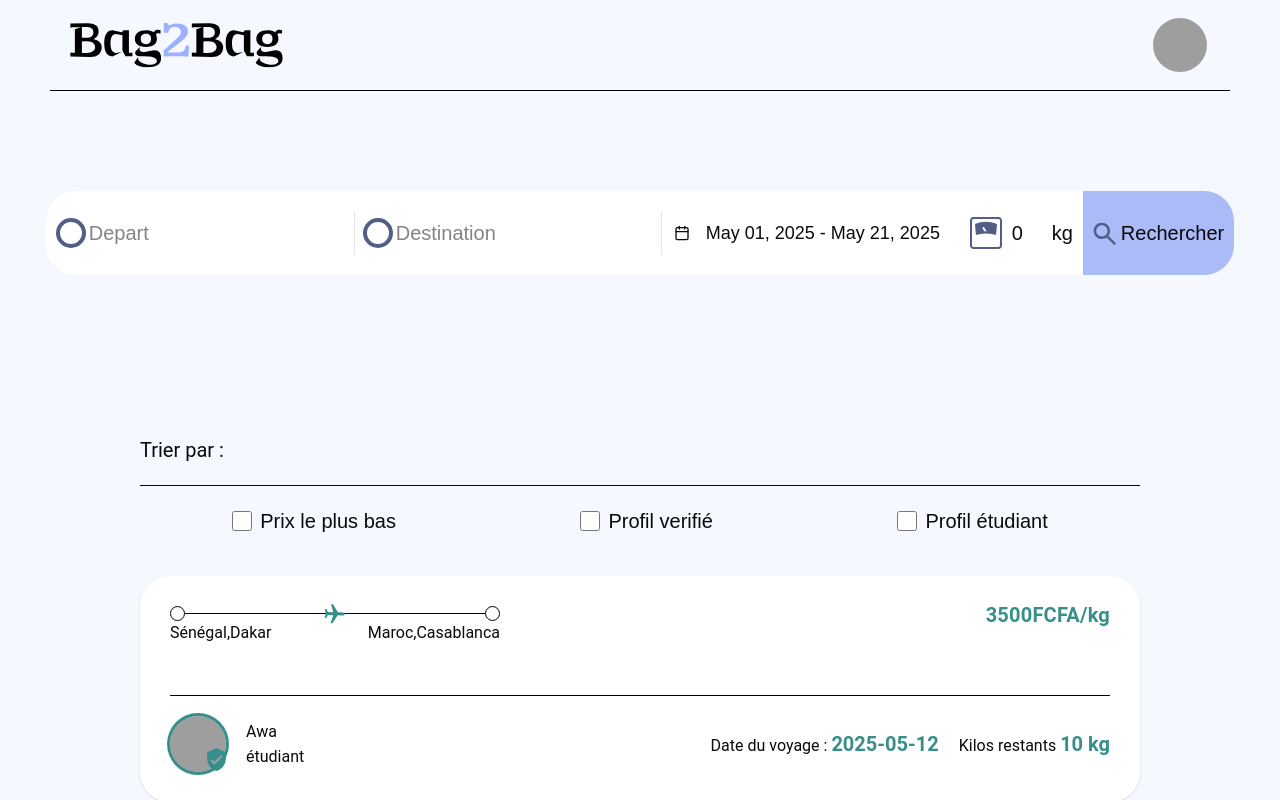
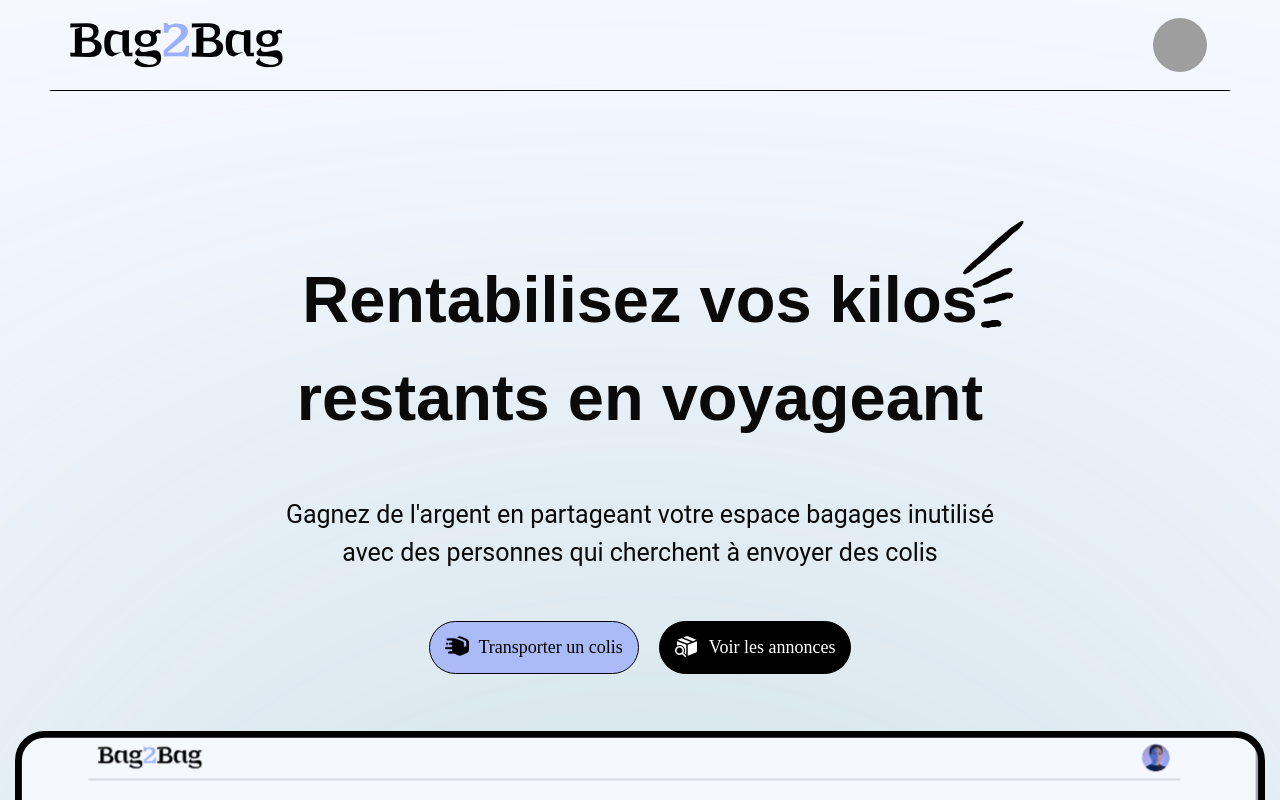
Before and after one commit to Ibra-studio/BAG2BAG, a React (Vite) app in the folder client/: page / in a window 1280 px wide. Shown: the top 800 px of the page. Built offline with nearby package versions, Linux system fonts and the light colour scheme; grey boxes are pictures that could not be loaded.

Commit message:
Ajout de declarations.d.ts

```diff
--- a/client/ jsconfig.json
+++ b/client/ jsconfig.json
@@ -2,7 +2,8 @@
   "compilerOptions": {
     "baseUrl": ".",
     "paths": {
-      "@/*": ["./src/*"]
-    }
+      "@/*": ["src/*"]
+    },
+    "include": ["src"]
   }
 }
--- /dev/null
+++ b/client/declarations.d.ts
@@ -0,0 +1,7 @@
+// declarations.d.ts
+declare module "*.svg" {
+  import * as React from "react";
+  export const ReactComponent: React.FC<React.SVGProps<SVGSVGElement>>;
+  const src: string;
+  export default src;
+}
--- a/client/src/App.jsx
+++ b/client/src/App.jsx
@@ -4,7 +4,7 @@ import Home from "./pages/Home/Home";
 import PostPage from "../src/pages/annonces/search-annonces";
 
 function App() {
-  return <PostPage />;
+  return <Home />;
 }
 
 export default App;
```
Also changed, not shown: client/src/pages/Home/Headersection.jsx (+7 -0 lines), client/jsconfig.app.json (deleted).
